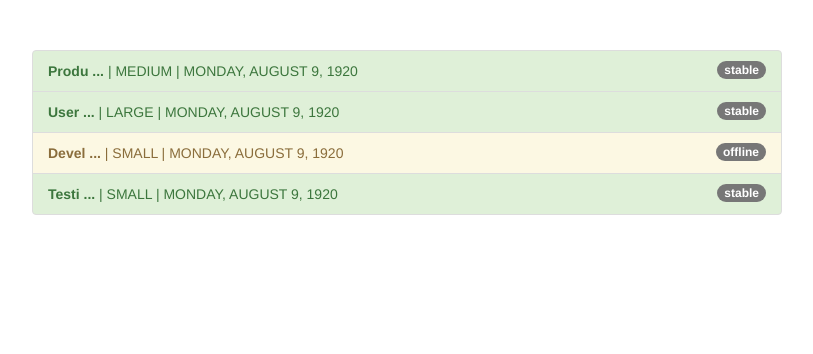
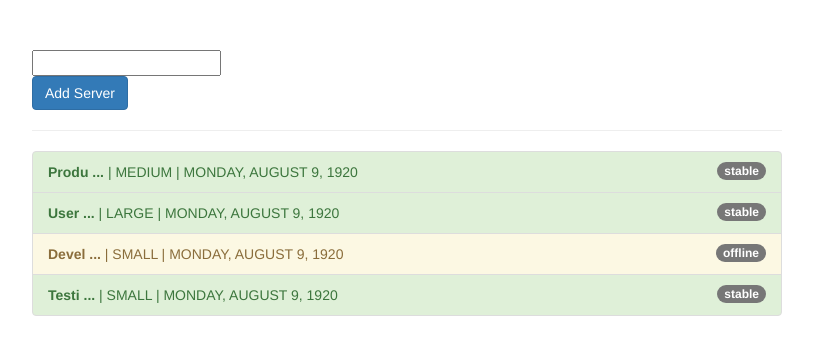
Before and after one commit to RoohAllahKhan/Pipes, an Angular app: page / in a window 1280 px wide. Shown: the top 354 px of the page, without its empty margins (233-1046 px from the left). Built offline with nearby package versions, Linux system fonts and the light colour scheme.

Commit message:
Create a filter pipe.

```diff
--- a/src/app/app.component.html
+++ b/src/app/app.component.html
@@ -1,10 +1,14 @@
 <div class="container">
   <div class="row">
     <div class="col-xs-12 col-sm-10 col-md-8 col-sm-offset-1 col-md-offset-2">
+      <input type="text" [(ngModel)]="filteredStatus">
+      <br>
+      <button class="btn btn-primary" (click)="onAddServer()">Add Server</button>
+      <hr>
       <ul class="list-group">
         <li
           class="list-group-item"
-          *ngFor="let server of servers"
+          *ngFor="let server of servers | filter:filteredStatus:'status'"
           [ngClass]="getStatusClasses(server)">
           <span
             class="badge">
--- a/src/app/app.component.ts
+++ b/src/app/app.component.ts
@@ -32,6 +32,7 @@
       started: new Date(15, 1, 2017)
     }
   ];
+  filteredStatus = '';
   getStatusClasses(server: {instanceType: string, name: string, status: string, started: Date}) {
     return {
       'list-group-item-success': server.status === 'stable',
@@ -39,4 +40,12 @@
       'list-group-item-danger': server.status === 'critical'
     };
   }
+  onAddServer() {
+    this.servers.push({
+      instanceType: 'small',
+      name: 'New Server',
+      status: 'stable',
+      started: new Date(2017, 1, 15)
+    });
+  }
 }
--- a/src/app/app.module.ts
+++ b/src/app/app.module.ts
@@ -5,11 +5,13 @@
 
 import { AppComponent } from './app.component';
 import {ShortenPipe} from './shorten.pipe';
+import { FilterPipe } from './filter.pipe';
 
 @NgModule({
   declarations: [
     AppComponent,
-    ShortenPipe
+    ShortenPipe,
+    FilterPipe
   ],
   imports: [
     BrowserModule,
--- /dev/null
+++ b/src/app/filter.pipe.ts
@@ -0,0 +1,22 @@
+import { Pipe, PipeTransform } from '@angular/core';
+
+@Pipe({
+  name: 'filter'
+})
+export class FilterPipe implements PipeTransform {
+
+  transform(value: any, filterString: string, propName: string): any {
+    if (value.length === 0 || filterString === '') {
+      return value;
+    }
+    const resultArray = [];
+
+    for (const item of value) {
+      if (item[propName] === filterString) {
+        resultArray.push(item);
+      }
+    }
+    return resultArray;
+  }
+
+}
```
